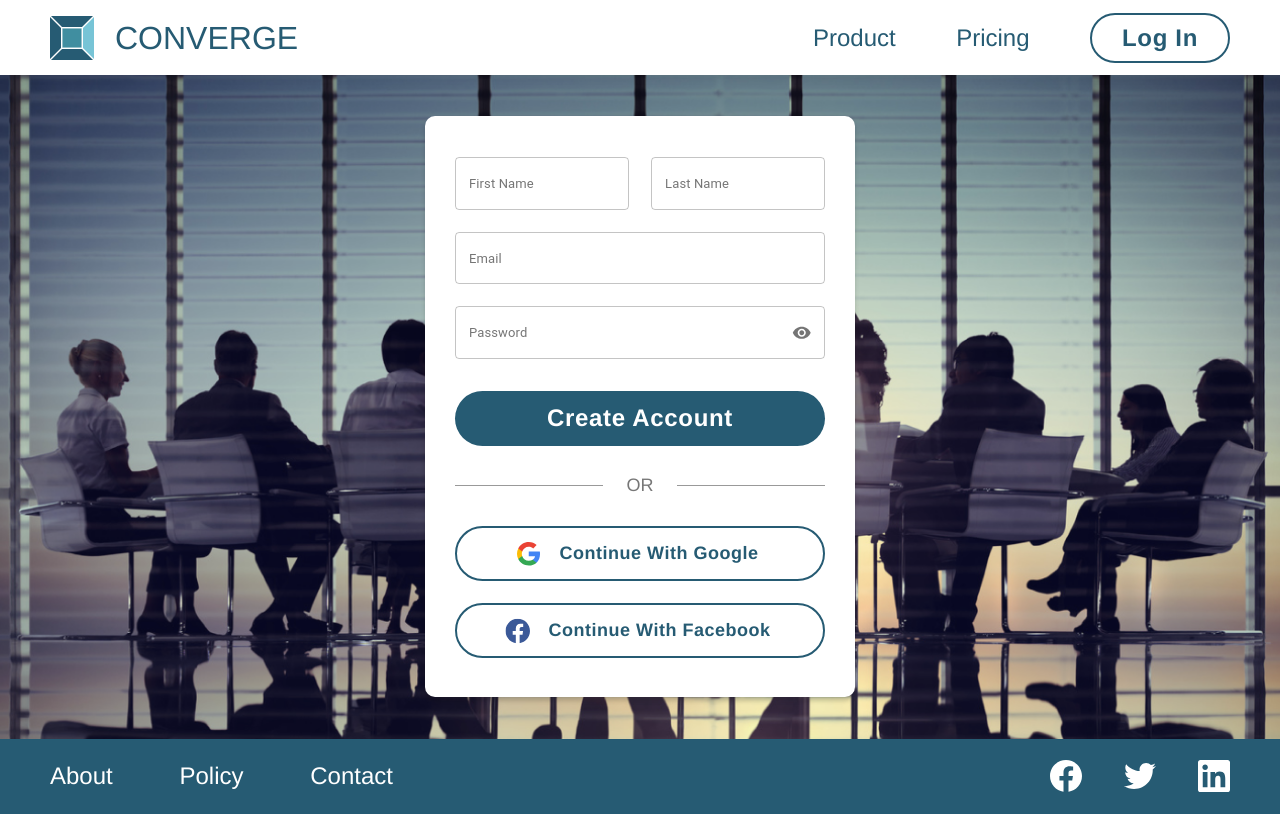
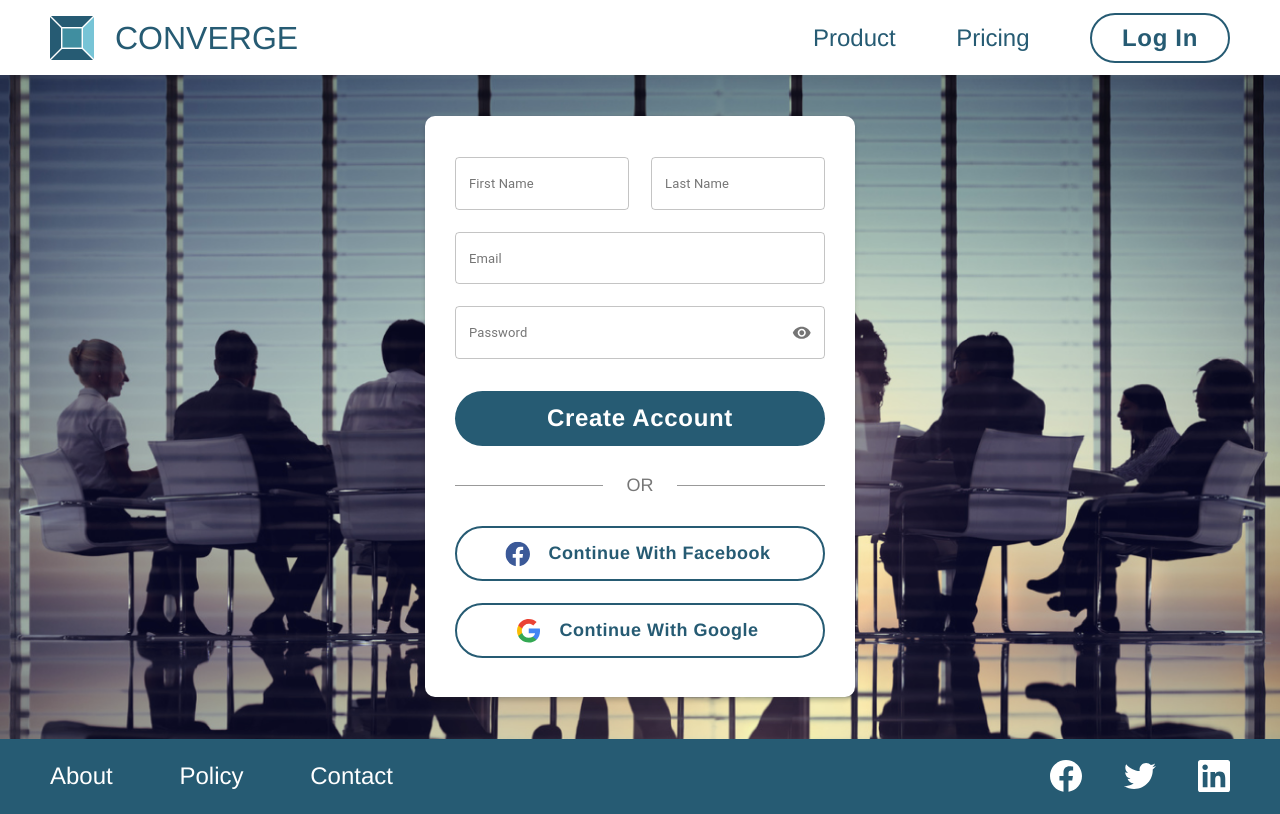
Before and after one commit to gnwl33/converge, a React (Create React App) app: page /auth in a window 1280 px wide. Shown: the top 814 px of the page. Built offline with nearby package versions, Linux system fonts and the light colour scheme.

Commit message:
edit auth

```diff
--- a/package.json
+++ b/package.json
@@ -12,6 +12,7 @@
     "@testing-library/user-event": "^7.2.1",
     "bootstrap": "^4.5.0",
     "date-fns": "^2.14.0",
+    "formik": "^2.1.5",
     "react": "^16.13.1",
     "react-bootstrap": "^1.2.2",
     "react-dom": "^16.13.1",
--- a/src/Auth/Auth.js
+++ b/src/Auth/Auth.js
@@ -103,9 +103,9 @@ const Auth = () => {
               size="18px"
               width="100%"
               height="55px"
-              startIcon={<Google />}
+              startIcon={<Facebook />}
             >
-              <div className={s.continue}>Continue with Google</div>
+              <div className={s.continue}>Continue with Facebook</div>
             </Button>
             <Button
               button
@@ -113,9 +113,9 @@ const Auth = () => {
               size="18px"
               width="100%"
               height="55px"
-              startIcon={<Facebook />}
+              startIcon={<Google />}
             >
-              <div className={s.continue}>Continue with Facebook</div>
+              <div className={s.continue}>Continue with Google</div>
             </Button>
           </form>
         </div>
--- a/static.json
+++ b/static.json
@@ -1,6 +1,5 @@
 {
   "root": "build/",
-  "clean_urls": false,
   "routes": {
     "/**": "index.html"
   }
```
Also changed, not shown: 2 other files (tests, documents, lock files or other folders).
